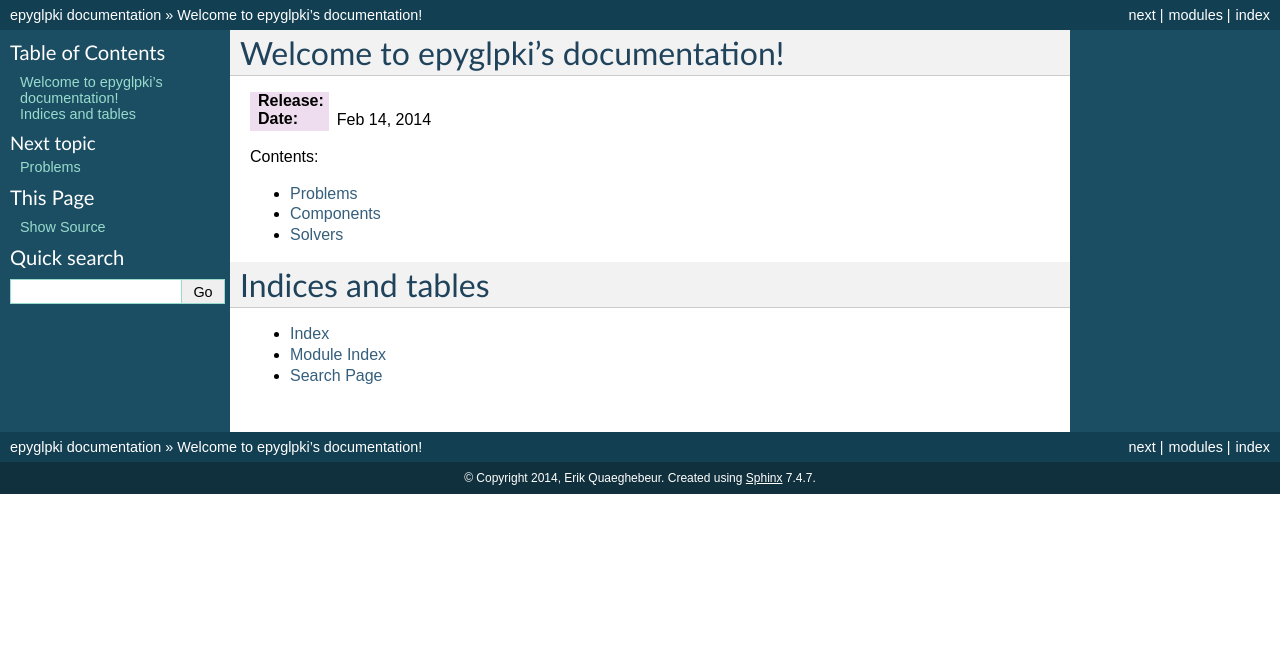
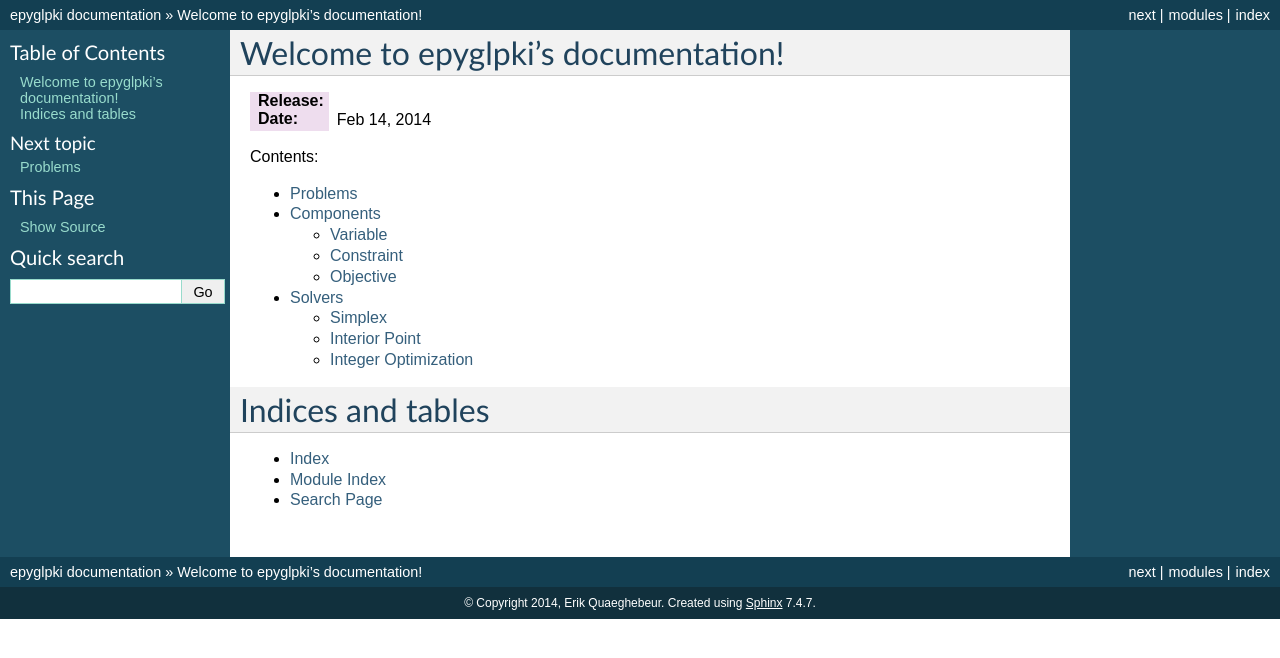
Before and after one commit to equaeghe/ecyglpki, a Sphinx documentation site: the page built from docs/source/index.rst, in a window 1280 px wide. Shown: the top 658 px of the page. Built offline with Sphinx 7.4.7, drawn with Linux system fonts in a browser that asks for light colours.

Commit message:
add more structure to docs

```diff
--- a/docs/source/problem.rst
+++ b/docs/source/problem.rst
@@ -13,8 +13,18 @@ Problems
 Components
 ==========
 
+Variable
+--------
+
 .. autoclass:: Variable
+
+
+Constraint
+----------
 
 .. autoclass:: Constraint
 
+Objective
+---------
+
 .. autoclass:: Objective
--- a/docs/source/solvers.rst
+++ b/docs/source/solvers.rst
@@ -7,8 +7,17 @@
 Solvers
 =======
 
+Simplex
+-------
+
 .. autoclass:: SimplexSolver
+
+Interior Point
+--------------
 
 .. autoclass:: IPointSolver
 
+Integer Optimization
+--------------------
+
 .. autoclass:: IntOptSolver
```
Also changed, not shown: 1 other file.
